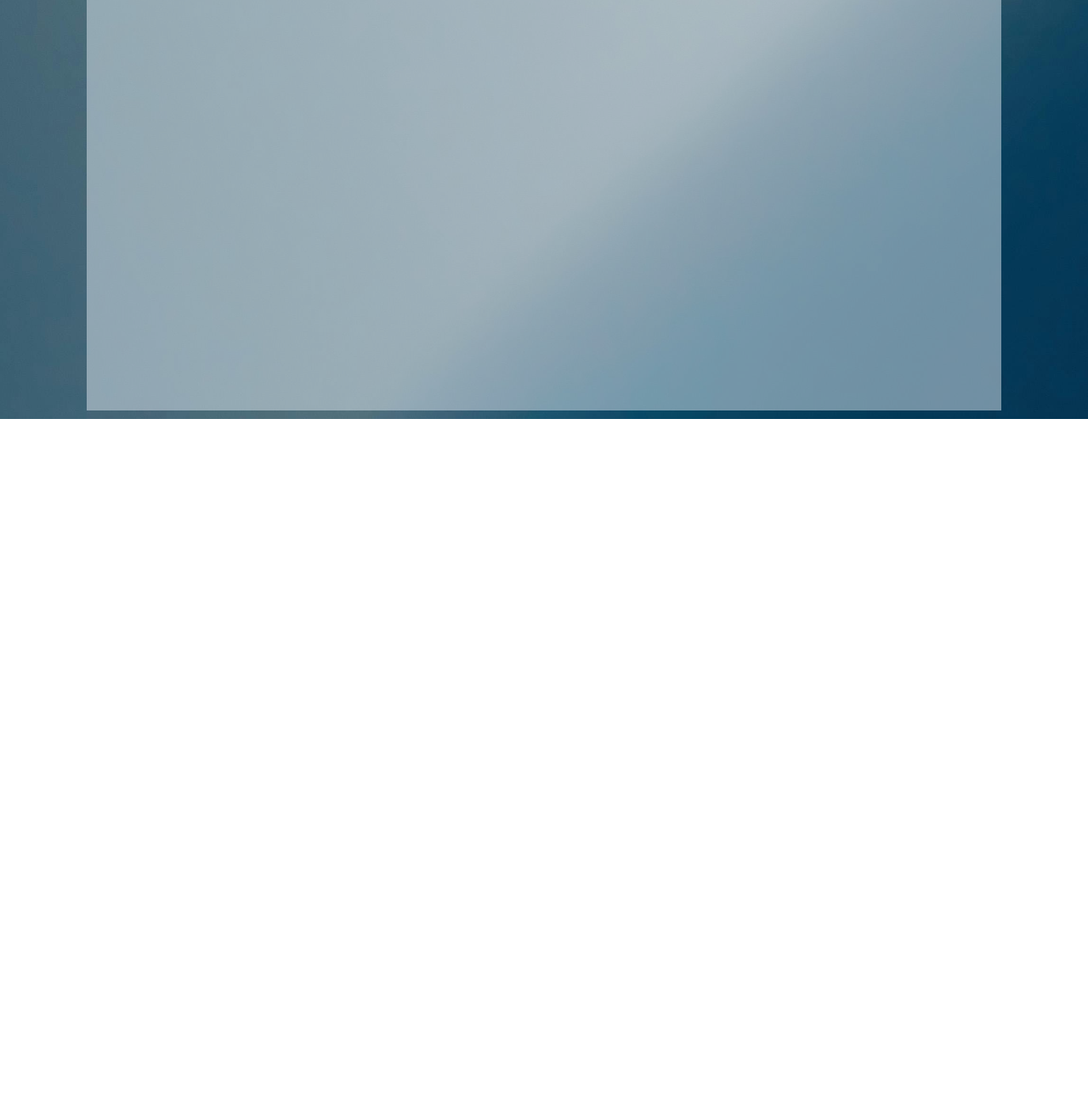
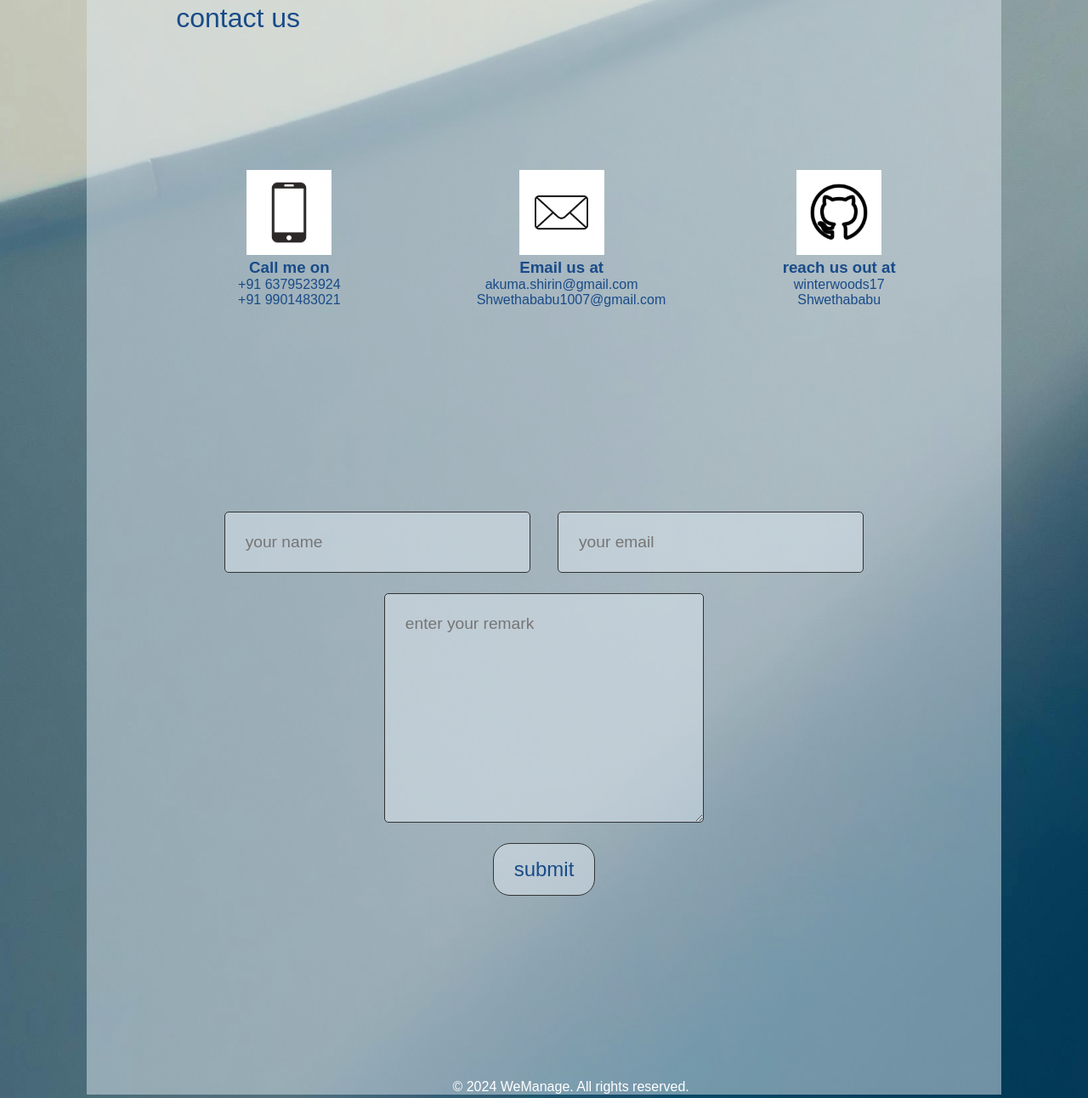
Before and after one commit to Shwethababu/CSOC, a plain HTML site: page index.html in a window 1280 px wide. Shown: the part 1507-2799 px from the top of the page at 85% size. Before the commit the page ends 2000 px from the top, so only its background shows below. Drawn offline with Linux system fonts and the light colour scheme.

Commit message:
added contact details

```diff
--- a/index.html
+++ b/index.html
@@ -48,6 +48,72 @@
         </div>
 
         <div class="box3">
+            <section id="contact" class="contact">
+                <div class="ccon">
+                    <h1>contact <span>us</span></h1>
+                    <div class="items">
+                    <div class="contact-item">
+                        <a href="tel:+916379523924"></a>
+                        <img src="img/phone.jpg" alt="">
+                        <h3>Call me on</h3>
+                        <p>+91 6379523924</p>
+                        <p>+91 9901483021</p>
+                    </a>
+                    </div>
+                    <div class="contact-item">
+                        <img src="img/email.jpg" alt="">
+                        <h3>Email us at</h3>
+
+                        <a href="mailto:akuma.shirin@gmail.com">
+
+
+                        <p>akuma.shirin@gmail.com</p>
+
+                    </a>
+                    <a href="mailto:Shwethababu1007@gmail.com">
+                        <p>Shwethababu1007@gmail.com</p>
+                    </a>
+                    </div>
+                    <div class="contact-item">
+                        <img src="img/git.jpg" alt="">
+                        <h3>reach us out at</h3>
+                        <a href="https://github.com/winterwoods17">
+                            <p>winterwoods17</p>
+                        </a>
+
+
+
+                        <a href="https://github.com/Shwethababu">
+                            <p>Shwethababu</p>
+
+
+                    </a>
+                    </div>
+                </div>
+
+
+                </div>
+            </section>
+            <section class="for">
+                <form method="post" name="form" action="https://script.google.com/macros/s/AKfycbz_i0_alKymUFM_M1OKQD45QnleXPWbNZaF90GtCe3IZic5cLb8f8Ek0JoIEN6w-5r2Fg/exec">
+                    <div class="name">
+                        <input type="text" name="name" placeholder="your name">
+                        <input type="text" name="email" placeholder="your email">
+                    </div>
+                    <div class="textarea">
+                        <textarea  rows="10" cols="30" name="message" placeholder="enter your remark"></textarea>
+                    </div>
+                    <div class="button">
+                        <input type="submit" value="submit"></input>
+                    </div>
+                </form>
+                </section>
+                <section class="footer">
+                    <div>
+                        <p>&copy; 2024 WeManage. All rights reserved.</p>
+                    </div>
+
+                </section>
 
         </div>
     </div>
--- a/style.css
+++ b/style.css
@@ -7,11 +7,12 @@
 
 .container{
     width: 100%;
-   min-height: 100vh;
+    height: 100%;
     background-image:url('img/bc.jpg');
     background-size: cover;
     background-position: center;
     padding: 10px 8%;
+    background-position: fixed;
 }
 
 nav{
@@ -42,10 +43,13 @@ nav ul li{
     display: inline-block;
     margin: 10px 20px;
     text-transform: uppercase;
+
+
 }
 nav ul li a{
     color: #fff;
     text-decoration: none;
+    flex-direction:column;
 
 }
 
@@ -127,7 +131,7 @@ ul#projectList, ul#taskList {
 }
 
 ul#projectList li, ul#taskList li {
-    background-color: #f8f8f8;
+    background-color:whitesmoke;
     margin-bottom: 8px;
     padding: 10px;
     border-radius: 4px;
@@ -174,7 +178,7 @@ button.edit:hover {
 
 
 
-.box2, .box3{
+.box2{
 
     margin: 100px 0 0;
     width: 100%;
@@ -183,3 +187,125 @@ button.edit:hover {
     background-color:rgba(222, 232, 240, 0.5) ;
 
 }
+
+.box2,.box3{
+    justify-content:space-between;
+}
+.box3{
+    margin: 100px 0 0;
+
+
+
+
+    .contact{
+        padding: 5rem 0 10rem 0 ;
+        background-color:rgba(222, 232, 240, 0.5);
+     }
+
+     .contact .ccon{
+        margin-left: 5%;
+        color:#194b88;
+
+      }
+
+      .contact .ccon h1{
+        margin-bottom: 10rem;
+        font-weight: 500;
+        font-size: 2rem;
+        margin-left: 5%;
+        color:#194b88;
+    }
+    .contact .ccon h1 span{
+        color: #194b88;
+    }
+    .contact .ccon img{
+        width:  100px;
+        height: 100px;
+        object-fit: cover;
+    }
+    div a{
+        text-decoration: none;
+        color:#194b88;
+    }
+    .for{
+        padding: 5rem 0 10rem 0 ;
+        background-color:rgba(222, 232, 240, 0.5);
+    }
+    .name{
+        display: flex;
+        gap: 2rem;
+        justify-content: center;
+        width: 70%;
+        margin-left: 15%;
+
+    }
+    .textarea{
+        display: flex;
+        justify-content: center;
+        width: 70%;
+        margin-left: 15%;
+    }
+    .button{
+        display: flex;
+        justify-content: center;
+    }
+    .name input{
+        width: 50%;
+        padding: 1.5rem;
+        margin-bottom: 1.5rem;
+        border: 1px solid #333;
+        border-radius: 5px;
+        background-color: rgba(222, 232, 240, 0.5);
+        color:black;
+        font-size: 1.2rem;
+    }
+    .textarea textarea{
+        width: 50%;
+        padding: 1.5rem;
+        margin-bottom: 1.5rem;
+        border: 1px solid #333;
+        border-radius: 5px;
+        background-color: rgba(222, 232, 240, 0.5);
+        color:black;
+        font-size: 1.2rem;
+    }
+    .button input{
+        padding: 1rem 1.5rem 1rem 1.5rem;
+        margin-bottom: 1.5rem;
+        border: 1px solid #333;
+        border-radius: 20px;
+        background-color:rgba(222, 232, 240, 0.5) ;
+        color: #194b88;
+        font-size: 1.5rem;
+        font-weight: 300;
+    }
+    .button input:hover{
+        background-color:rgba(11, 25, 36, 0.5);
+        color: #fff;
+        border-color: #151516;
+
+    }
+    .footer{
+        padding: 2rem 0 0 0 ;
+        background-color:rgba(222, 232, 240, 0.5) ;;
+        color: #fff;
+    }
+    .footer div{
+        margin-left: 40%;
+    }
+    .items {
+        display: flex;
+        flex-direction:row;
+        justify-content: center; /* Center items horizontally */
+        gap: 10rem; /* Gap between items */
+        flex-wrap: wrap; /* Wrap items if necessary */
+    }
+
+    .items div {
+        text-align: center;
+        max-width: 200px; /* Adjust as needed */
+    }
+
+
+
+}
```
Also changed, not shown: img/email.jpg (added), img/git.jpg (added), img/link.jpg (added), img/phone.jpg (added).
